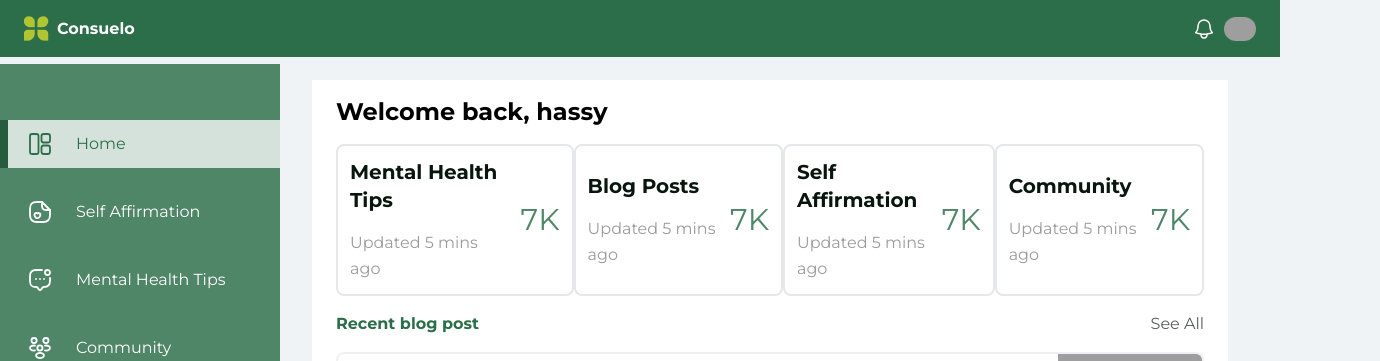
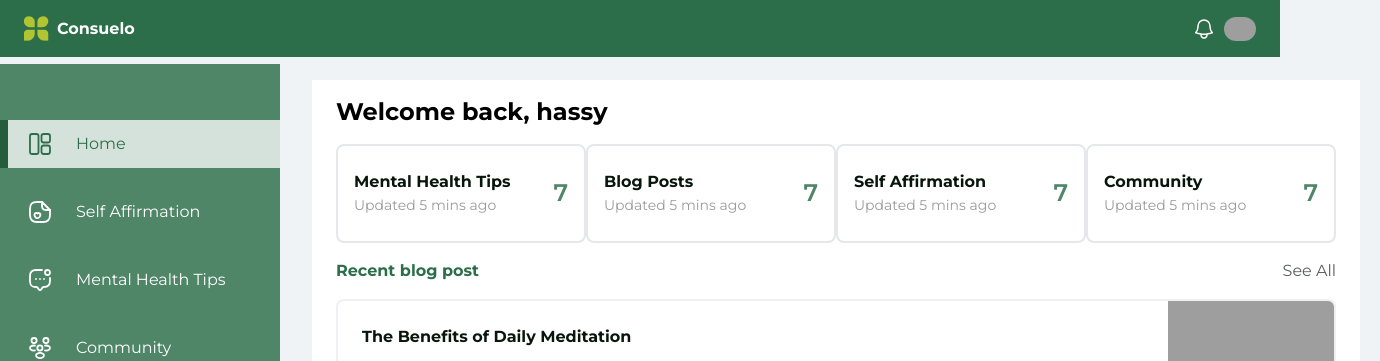
Before and after one commit to consuelo-th/consuelo-frontend, a React (Vite) app: page /auth in a window 1280 px wide. Shown: the top 361 px of the page, 1380 px wide, since content can reach past the window. Built offline with nearby package versions, Linux system fonts and the light colour scheme; sample sign-in values are in the browser's storage; grey boxes are pictures that could not be loaded; a web font is replaced by a local one.

Commit message:
update stat card

```diff
--- a/src/components/Stats.jsx
+++ b/src/components/Stats.jsx
@@ -7,13 +7,13 @@ const Stats = () => {
             {
                 values.map(item => {
                     return (
-                        <div key={item} className="bg-white border-2 border-gray-200 p-3 rounded-lg flex justify-between items-center gap-3">
+                        <div key={item} className="bg-white border-2 border-gray-200 py-6 px-4 w-[250px] rounded-lg flex justify-between items-center gap-3">
                             <div>
-                                <h3 className='heading-6 text-primary-110'>{item}</h3>
-                                <p className="leading-relaxed text-gray-10">Updated 5 mins ago</p>
+                                <h3 className='font-bold text-base text-primary-110'>{item}</h3>
+                                <p className="leading-relaxed text-sm text-gray-10">Updated 5 mins ago</p>
                             </div>
                             <div>
-                                <h2 className="title-font font-medium text-3xl text-primary-50">7K</h2>
+                                <h2 className="title-font font-semibold text-2xl text-primary-50">7</h2>
                             </div>
                         </div>
                     )
```
